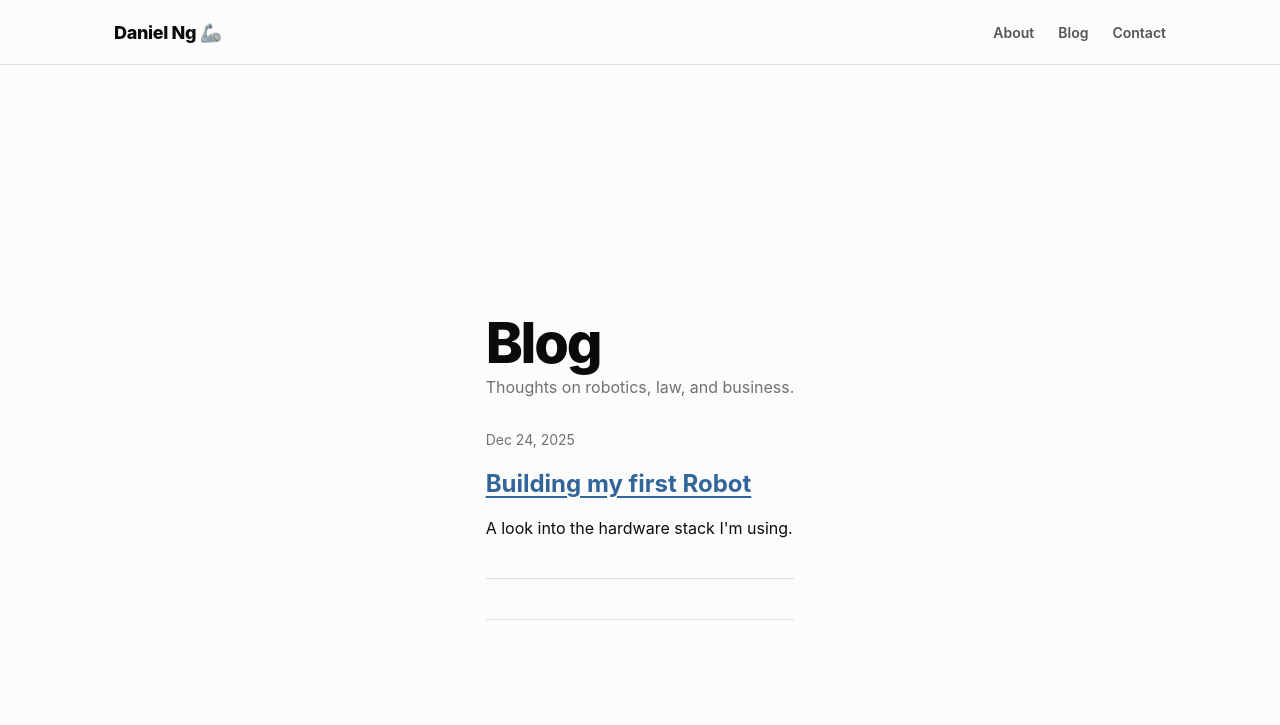
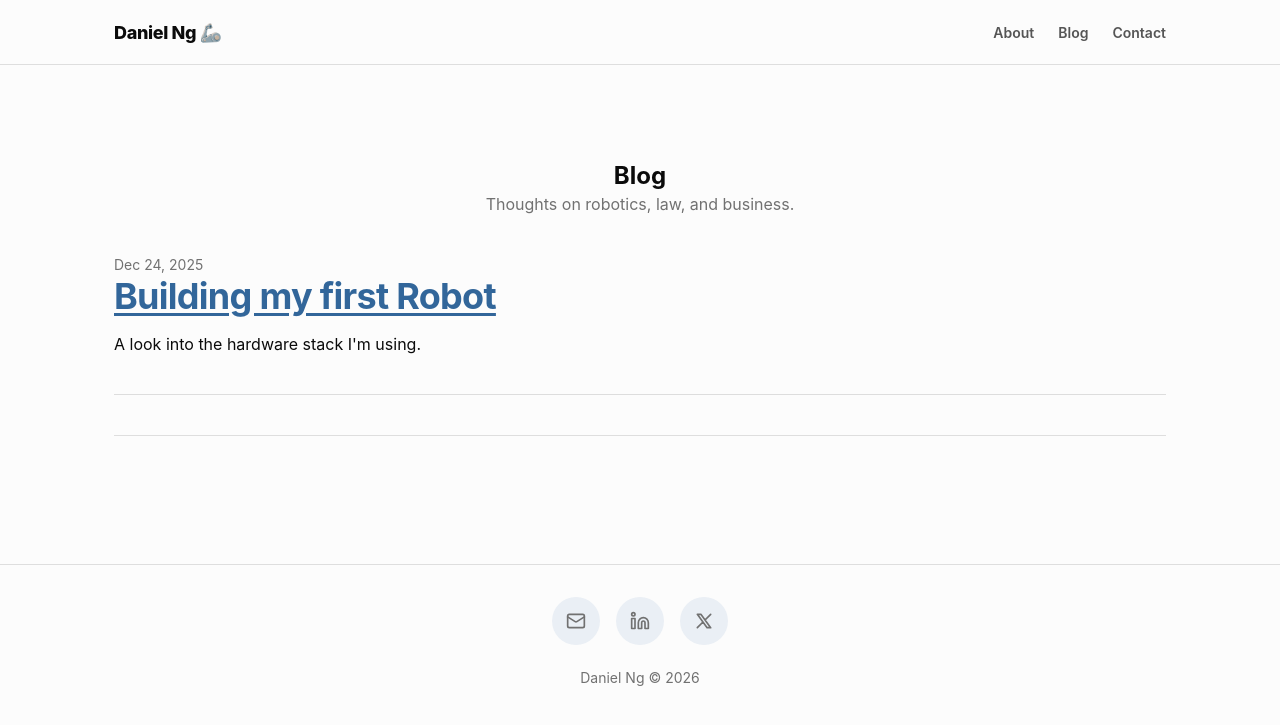
Before and after one commit to dn-mz/website, a Jekyll site: the page built from blog.html, in a window 1280 px wide and 900 px high. Shown: the top 725 px of the window. Built offline with Jekyll 4.4.1, drawn with Linux system fonts in a browser that asks for light colours.

```diff
--- a/blog.html
+++ b/blog.html
@@ -2,8 +2,8 @@
 layout: default
 title: Blog
 ---
-<section class="hero">
-  <div class="container">
+<section class="section">
+  <div class="container fade-up">
     <header class="blog-header">
       <h1>Blog</h1>
       <p>Thoughts on robotics, law, and business.</p>
--- a/book.html
+++ b/book.html
@@ -2,8 +2,8 @@
 layout: default
 title: Contact
 ---
-<section class="hero">
-  <div class="container">
+<section class="section">
+  <div class="container fade-up">
     <h1>Book a Time</h1>
     <p class="lead">Let’s connect for coaching, collaboration, or just a conversation. Do mention what you would like to chat about.</p>
 
```
Also changed, not shown: 2 other files.
